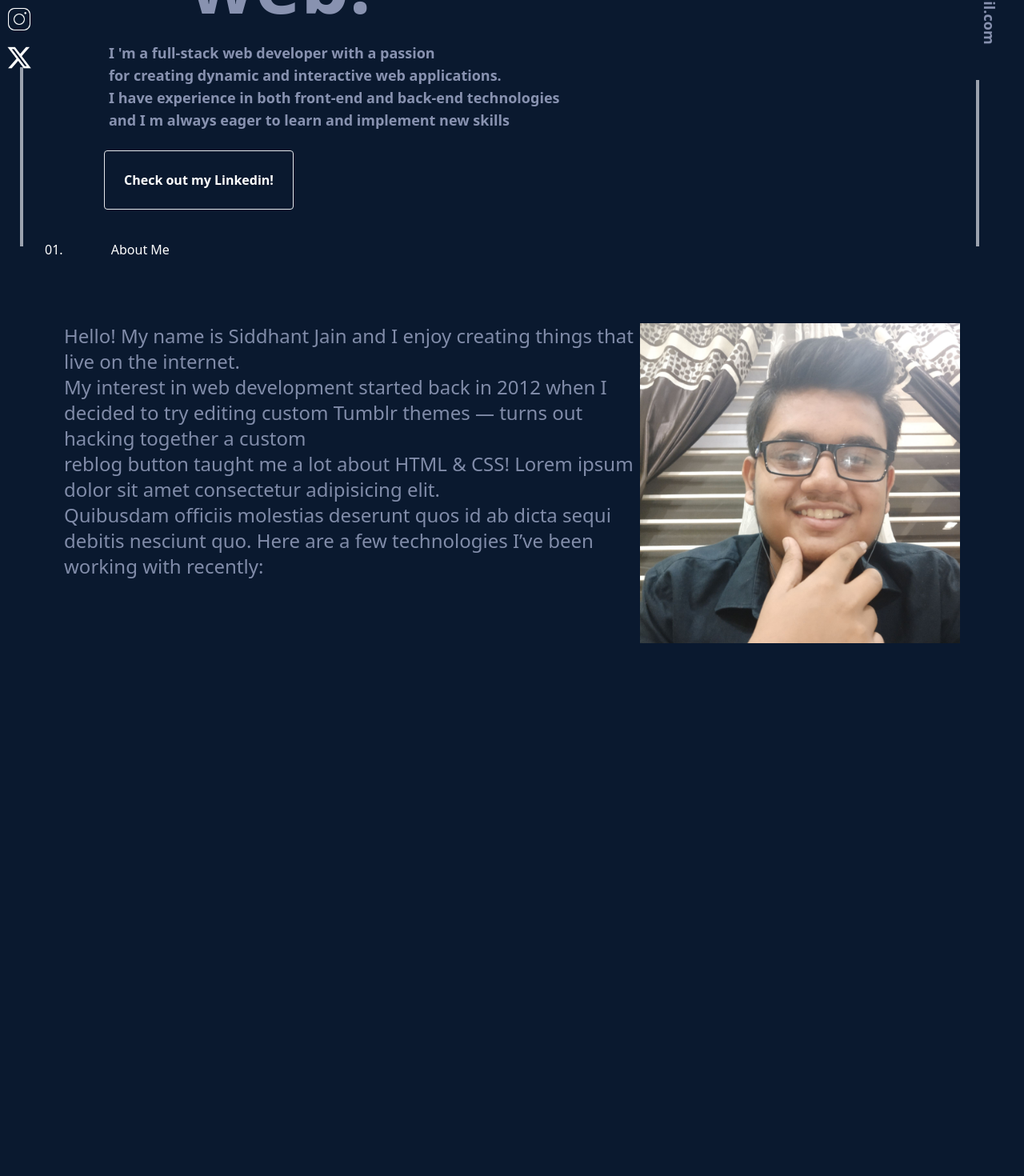
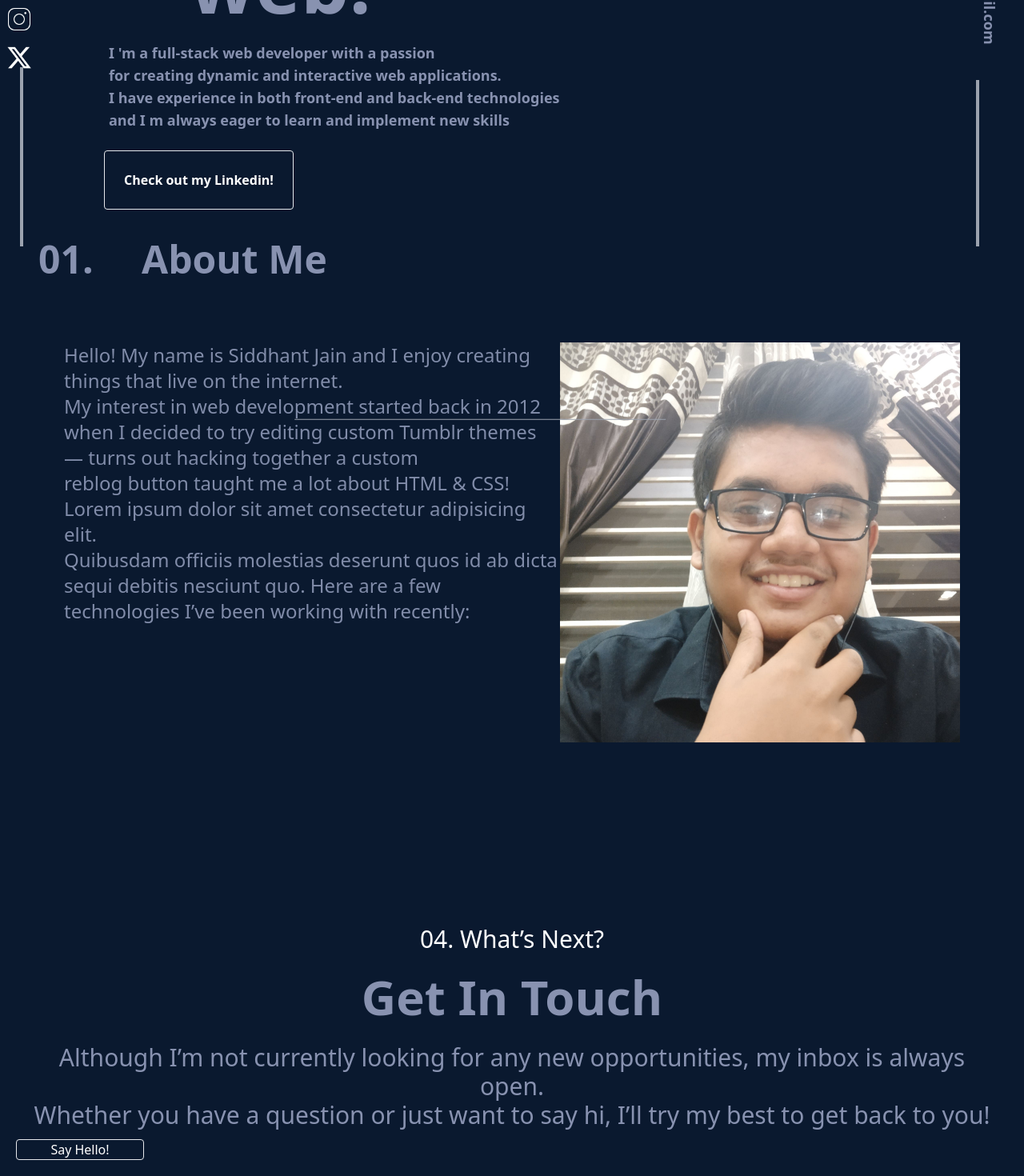
Before and after one commit to CoolSidOfficial/britney_portfolio, a React (Vite) app: page / in a window 1280 px wide. Shown: the part 484-1954 px from the top of the page at 80% size. Before the commit the page ends 1368 px from the top, so only its background shows below. Built offline with nearby package versions, Linux system fonts and the light colour scheme.

Commit message:
added small changes

```diff
--- a/src/App.jsx
+++ b/src/App.jsx
@@ -1,8 +1,8 @@
 import Navbar from "./components/Navbar"
 import Header from "./components/Header"
 import Aboutme from "./components/Aboutme"
-import G_logo from "./assets/github-mark.svg"
-import L_logo from "./assets/linkedin.svg"
+import Experience from "./components/Experience"
+import { Contact } from "./components/Contact"
 const App = () => {
   return (
     <>
@@ -21,6 +21,7 @@ const App = () => {
       <span className="fixed bottom-[1%] right-[56px] h-[26%] bg-gray-400 w-1"></span>
       <Header uname="Siddhant Jain" title="I built things for the &nbsp;&nbsp;&nbsp;&nbsp; web" description={["I 'm a full-stack web developer with a passion ",<br/>," for creating dynamic and interactive web applications.",<br/>,"I have experience in both front-end and back-end technologies",<br/>,"and I m always eager to learn and implement new skills" ] } />
       <Aboutme/>
+      <Contact/>
     </>
   )
 
--- a/src/components/Aboutme.jsx
+++ b/src/components/Aboutme.jsx
@@ -2,14 +2,17 @@ import Image from "../assets/sid.jpg"
 const Aboutme = () => {
   return (
     <>
-        <span className="text-white m-14">01.</span>
-        <span className="text-white"> About Me</span>
+        <span className="text-[#8892B0]   text-5xl m-12 font-bold">01.</span>
+        <span className=" text-5xl text-[#8892B0]  font-bold  "> About Me&nbsp; </span>
+      <span className=" absolute   rotate-90	  left-[600px] top-[97%] h-[58%] bg-gray-400 w-[0.5px]"></span>
+
           <div className=" flex m-20 text-white">
         <div className= " text-[#818CA9] text-2xl flex column  ">Hello! My name is Siddhant Jain  and I enjoy creating things that live on the internet.<br/>
        My interest in web development started back in 2012 when I decided to try editing custom Tumblr themes — turns out hacking together a custom<br/> reblog button taught me a lot about HTML & CSS! Lorem ipsum dolor sit amet consectetur adipisicing elit. <br></br>Quibusdam officiis molestias deserunt quos id ab dicta sequi debitis nesciunt quo.
        Here are a few technologies I’ve been working with recently:
+       {/* <div className="h-[600px/] "></div> */}
 </div>
-<img  src={Image} alt= "Image can't be loaded " width={400}></img></div>
+<img  src={Image} alt= "Image can't be loaded " width={500}></img></div>
 </>
   )
 }
--- /dev/null
+++ b/src/components/Contact.jsx
@@ -0,0 +1,16 @@
+import React from 'react'
+
+export const Contact = () => {
+  return (
+    <div className="flex text-center  justify-center align-items-center  flex-col p-5 mt-[200px] ">
+    <div className="text-white text-3xl p-2">
+        <span className="">04.&nbsp;</span>
+        <span className="">What’s Next?</span></div>
+        <span className=' font-bold text-[#8892B0] text-6xl p-4'>Get In Touch</span>
+        <p className='text-3xl text-[#8892B0] p-3  '>Although I’m not currently looking for any new opportunities, my inbox is always open.<br/> Whether you have a question or just want to say hi, I’ll try my best to get back to you!</p>
+       <a href="https://www.linkedin.com/in/siddhant-jain-coolsidofficial/" className="text-white border    w-40  rounded hover:bg-white hover:text-black  text-xXl"> Say Hello!</a>
+
+    </div>
+
+  )
+}
--- /dev/null
+++ b/src/components/Experience.jsx
@@ -0,0 +1,17 @@
+import React from 'react'
+
+const Experience = () => {
+  return (
+    <>
+    <div className='font-bold text-[#8892B0] text-5xl m-12'>
+        <span>
+            02.
+        </span>
+        <span>Where I’ve Worked</span>
+    </div>
+    </>
+
+  )
+}
+
+export default Experience
```
